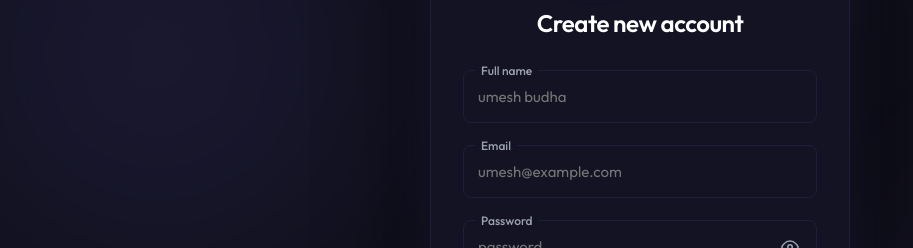
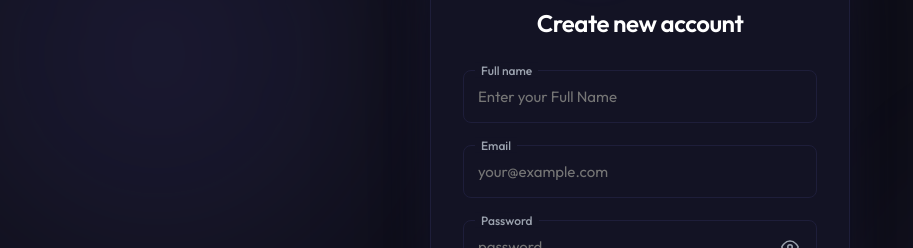
Before and after one commit to sudip5-ml/notes-app, a React app in the folder frontend/: page /signup in a window 1280 px wide. Shown: the part 175-423 px from the top of the page, without its empty margins (0-913 px from the left). Built offline with nearby package versions, Linux system fonts and the light colour scheme; the HTML template or start-up script is replaced by a standard one.

Commit message:
update signup

```diff
--- a/frontend/src/pages/signup.jsx
+++ b/frontend/src/pages/signup.jsx
@@ -165,7 +165,7 @@ function Signup() {
                 name="fullName"
                 value={formData.fullName}
                 onChange={handleChange}
-                placeholder="umesh budha"
+                placeholder="Enter your Full Name"
                 style={{
                   ...styles.inputField,
                   borderColor: focusedField === "fullName" ? "#7c6ff7" : "#1e1e3a",
@@ -192,7 +192,7 @@ function Signup() {
                 name="email"
                 value={formData.email}
                 onChange={handleChange}
-                placeholder="umesh@example.com"
+                placeholder="your@example.com"
                 style={{
                   ...styles.inputField,
                   borderColor: focusedField === "email" ? "#7c6ff7" : "#1e1e3a",
```
